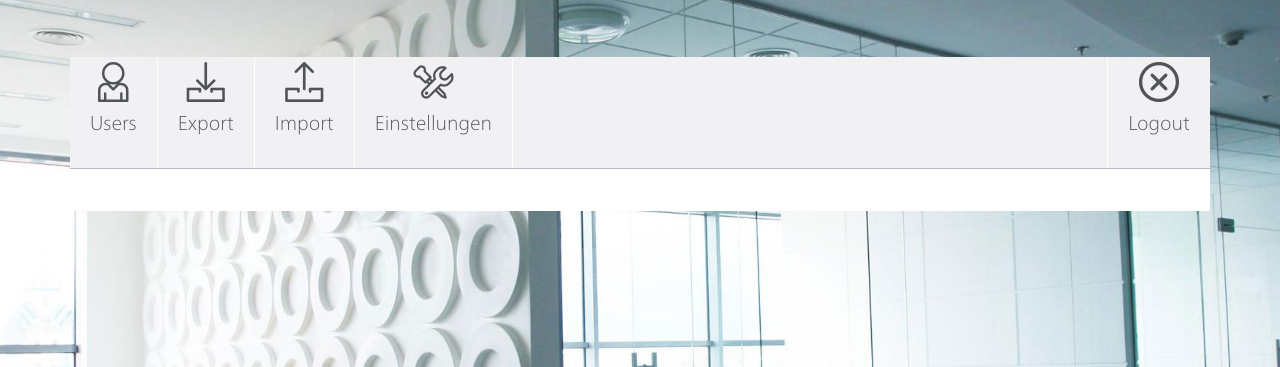
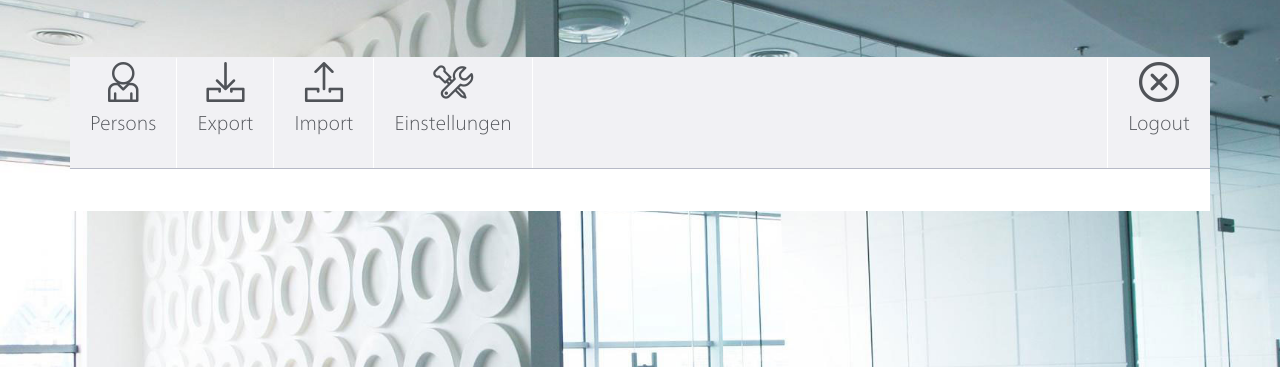
Before and after one commit to famoser/wadmin, a PHP site: template templates/parts/header.php in a window 1280 px wide. Shown: the part 53-420 px from the top of the page. Run offline with PHP 8.4, Linux system fonts and the light colour scheme; the template is opened without the code that fills it, so the values that code supplies are empty; some libraries are stand-ins or nearby versions.

Commit message:
renamed old menu entry

```diff
--- a/templates/parts/menu.php
+++ b/templates/parts/menu.php
@@ -11,7 +11,7 @@
         <ul class="tiles">
             <li <?php echo GetClassesForMenuItem($this, array("persons")); ?>>
                 <a href="persons/">
-                    <span class="flaticon-profile29" aria-hidden="true"></span>Users
+                    <span class="flaticon-profile29" aria-hidden="true"></span>Persons
                 </a>
             </li>
             <li <?php echo GetClassesForMenuItem($this, array("export")); ?>>
```
